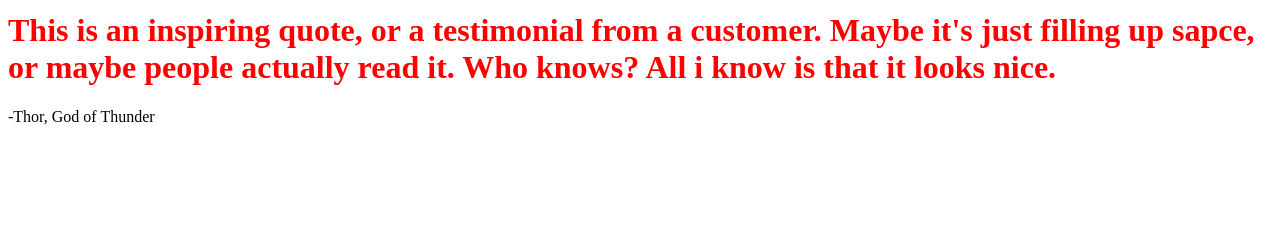
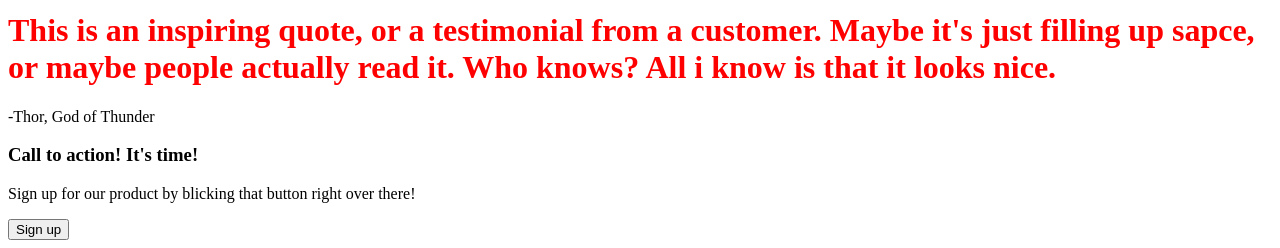
Before and after one commit to MihaitaBustea/Landing-page, a plain HTML site: page index.html in a window 1280 px wide. Shown: the part 1464-1712 px from the top of the page. Before the commit the page ends 1606 px from the top, so only its background shows below. Drawn offline with Linux system fonts and the light colour scheme.

Commit message:
Add the content for the fourth section in index.html

```diff
--- a/index.html
+++ b/index.html
@@ -56,6 +56,17 @@
     <p>-Thor, God of Thunder</p>
 </div>
 
+<div class="fourth-section">
+    <div class="text">
+        <h3>Call to action! It's time!</h3>
+        <p>Sign up for our product by blicking that button right over there!</p>
+    </div>
+    <div class="buttton">
+        <button>Sign up</button>
+    </div>
+
+</div>
+
 </div>
 
 
```
